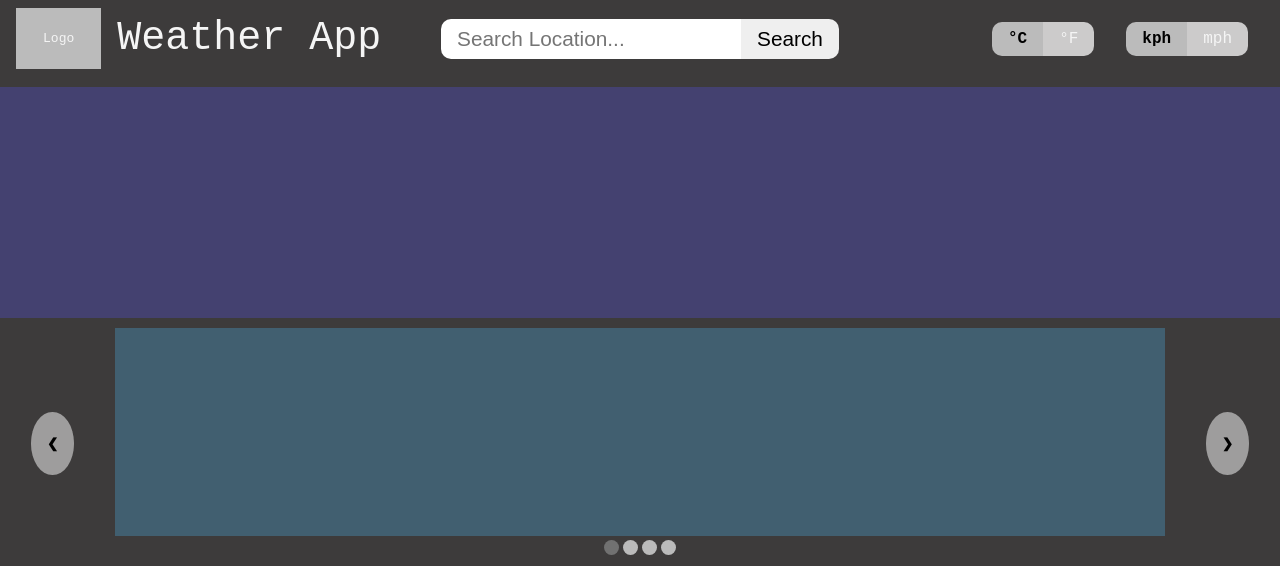
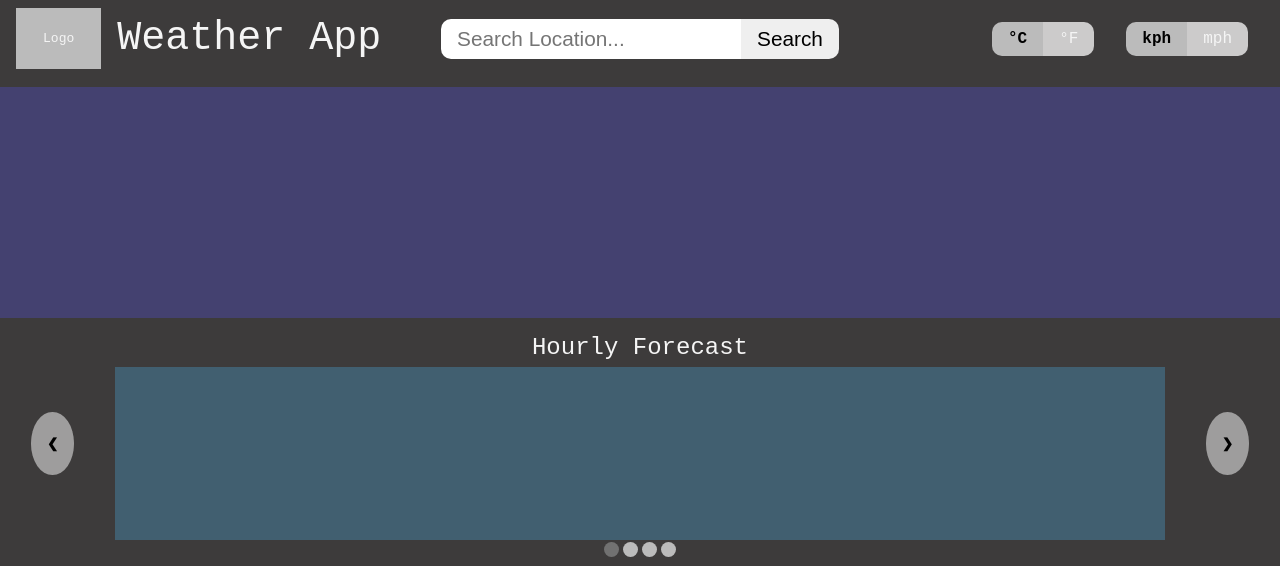
Before and after one commit to preto-phil/Weather-App, a plain HTML site: page Version-1/index.html in a window 1280 px wide. Shown: the top 566 px of the page. Drawn offline with Linux system fonts and the light colour scheme; no server answers.

Commit message:
Hourly forecast text and some styling added

```diff
--- a/Version-1/index.html
+++ b/Version-1/index.html
@@ -45,6 +45,7 @@
   </div>
 
   <div id="hourly-parent">
+    <div id="h-forecast">Hourly Forecast</div>
     <div id="hourly"></div>
     <div class="dot-nav">
       <span class="dot active"></span>
--- a/Version-1/style.css
+++ b/Version-1/style.css
@@ -161,11 +161,21 @@ Header Section
   grid-area: 3 / 2 / 4 / 3;
 
   display: grid;
-  grid-template-rows: 9fr 1fr;
+  grid-template-rows: 2fr 9fr 1fr;
+}
+
+#h-forecast {
+  grid-area: 1 / 1 / 2 / 2;
+
+  display: flex;
+  justify-content: center;
+  align-items: center;
+
+  font-size: 1.5rem;
 }
 
 #hourly {
-  grid-area: 1 / 1 / 2 / 2;
+  grid-area: 2 / 1 / 3 / 2;
 
 
   background-color: rgb(65, 95, 112);
@@ -245,7 +255,7 @@ height: 100%;
 }
 
 .dot-nav {
-  grid-area: 2 / 1 / 3 / 2;
+  grid-area: 3 / 1 / 4 / 2;
 
   display: flex;
   justify-content: center;
```
